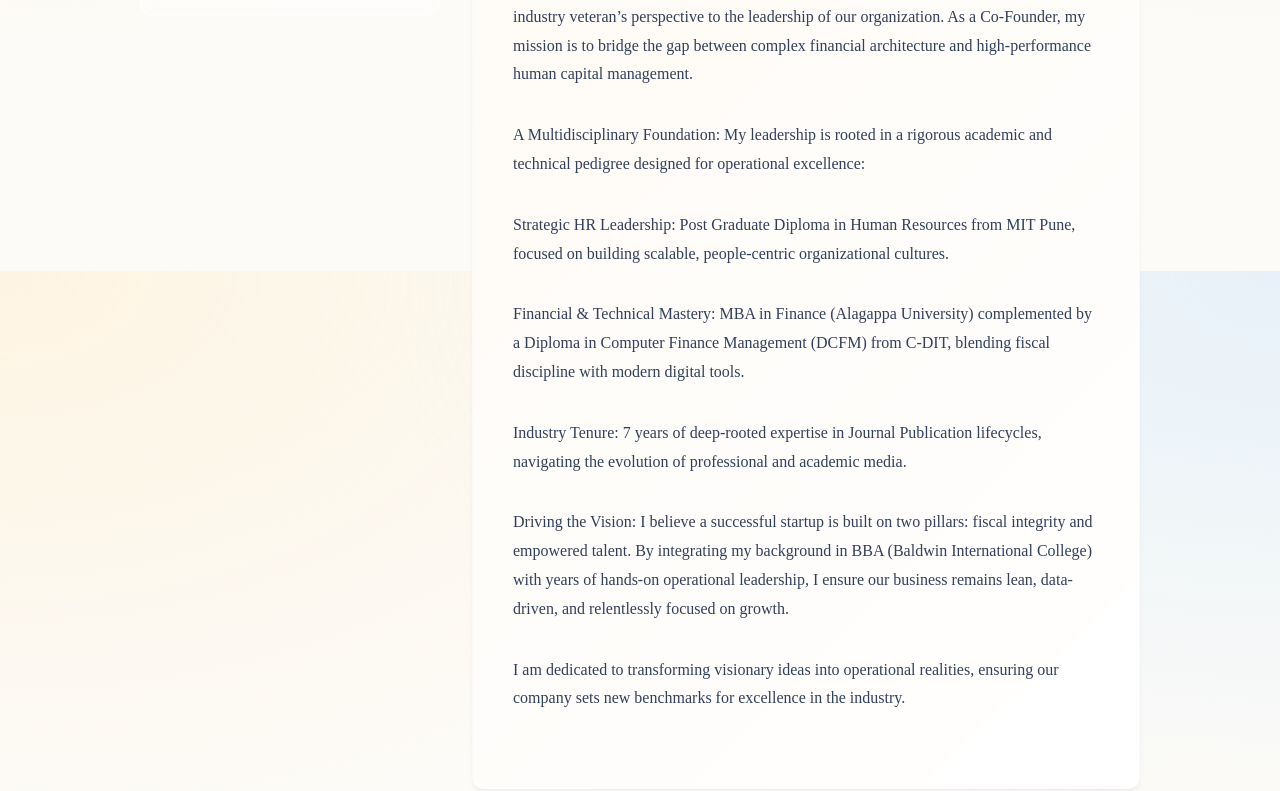
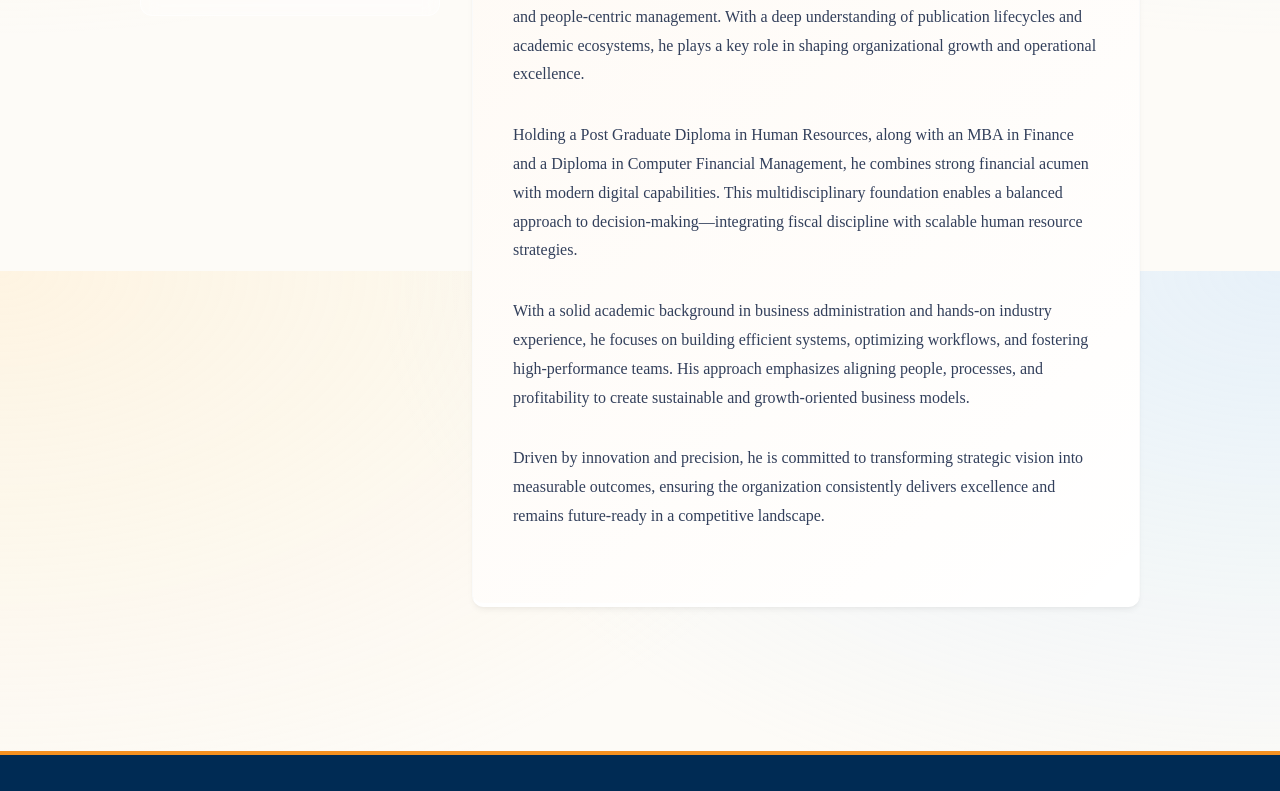
Before and after one commit to elite-researchsol/website, a Next.js app: page / in a window 1280 px wide. Shown: the part 2929-3720 px from the top of the page. Built offline with nearby package versions, Linux system fonts and the light colour scheme.

Commit message:
Update KS Adhith Aydin bio

```diff
--- a/src/components/ExpertsGallery.jsx
+++ b/src/components/ExpertsGallery.jsx
@@ -11,13 +11,10 @@ const expertsData = [
     title: "Co-Founder & Strategic Operations Lead",
     subtitle: "MBA (Finance) | PGDHR (MIT Pune) | DCFM (C-DIT)",
     bio: [
-      "The Intersection of Strategy, People, and Profit: With a career spanning 7 years of specialized experience in the high-precision world of Journal Publications, I bring an industry veteran’s perspective to the leadership of our organization. As a Co-Founder, my mission is to bridge the gap between complex financial architecture and high-performance human capital management.",
-      "A Multidisciplinary Foundation: My leadership is rooted in a rigorous academic and technical pedigree designed for operational excellence:",
-      "Strategic HR Leadership: Post Graduate Diploma in Human Resources from MIT Pune, focused on building scalable, people-centric organizational cultures.",
-      "Financial & Technical Mastery: MBA in Finance (Alagappa University) complemented by a Diploma in Computer Finance Management (DCFM) from C-DIT, blending fiscal discipline with modern digital tools.",
-      "Industry Tenure: 7 years of deep-rooted expertise in Journal Publication lifecycles, navigating the evolution of professional and academic media.",
-      "Driving the Vision: I believe a successful startup is built on two pillars: fiscal integrity and empowered talent. By integrating my background in BBA (Baldwin International College) with years of hands-on operational leadership, I ensure our business remains lean, data-driven, and relentlessly focused on growth.",
-      "I am dedicated to transforming visionary ideas into operational realities, ensuring our company sets new benchmarks for excellence in the industry."
+      "A results-driven professional with over 7 years of specialized experience in the field of journal publications, bringing a strong blend of strategic leadership, financial expertise, and people-centric management. With a deep understanding of publication lifecycles and academic ecosystems, he plays a key role in shaping organizational growth and operational excellence.",
+      "Holding a Post Graduate Diploma in Human Resources, along with an MBA in Finance and a Diploma in Computer Financial Management, he combines strong financial acumen with modern digital capabilities. This multidisciplinary foundation enables a balanced approach to decision-making—integrating fiscal discipline with scalable human resource strategies.",
+      "With a solid academic background in business administration and hands-on industry experience, he focuses on building efficient systems, optimizing workflows, and fostering high-performance teams. His approach emphasizes aligning people, processes, and profitability to create sustainable and growth-oriented business models.",
+      "Driven by innovation and precision, he is committed to transforming strategic vision into measurable outcomes, ensuring the organization consistently delivers excellence and remains future-ready in a competitive landscape."
     ]
   },
   {
```
